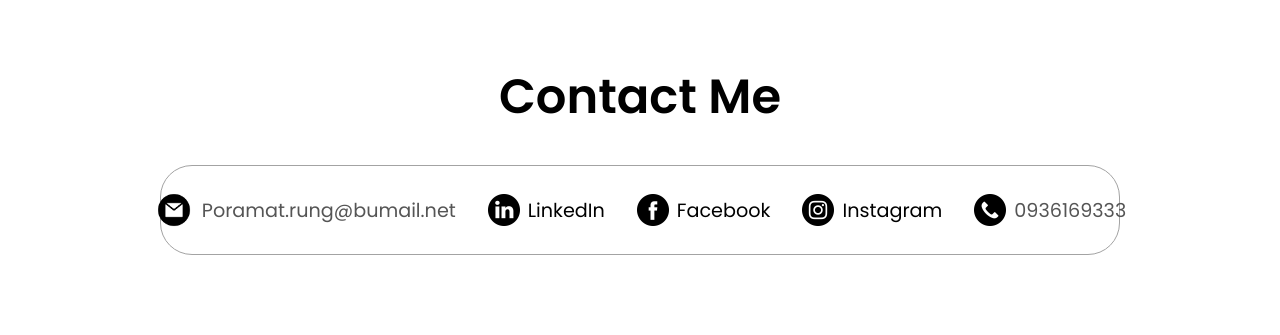
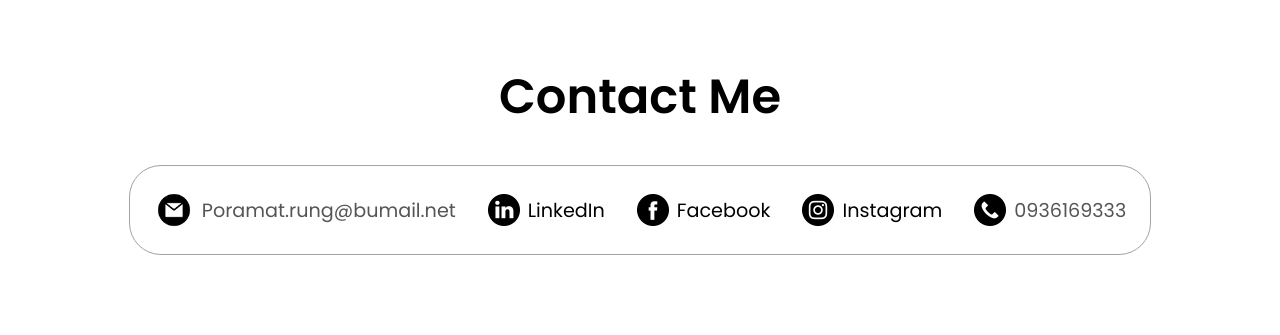
Before and after one commit to PORAMATRUNGJIRATHANAKUL/portfolio-poramat, a plain HTML site: page index.html in a window 1280 px wide. Shown: the part 3029-3364 px from the top of the page. Drawn offline with Linux system fonts and the light colour scheme.

Commit message:
Update style.css

```diff
--- a/style.css
+++ b/style.css
@@ -383,8 +383,7 @@ article .icon {
 /* CONTACT */
 
 #contact {
-  position: relative
-  display: inline-flex;
+  display: grid;
   justify-content: center;
   flex-direction: column;
   height: 70vh;
```
